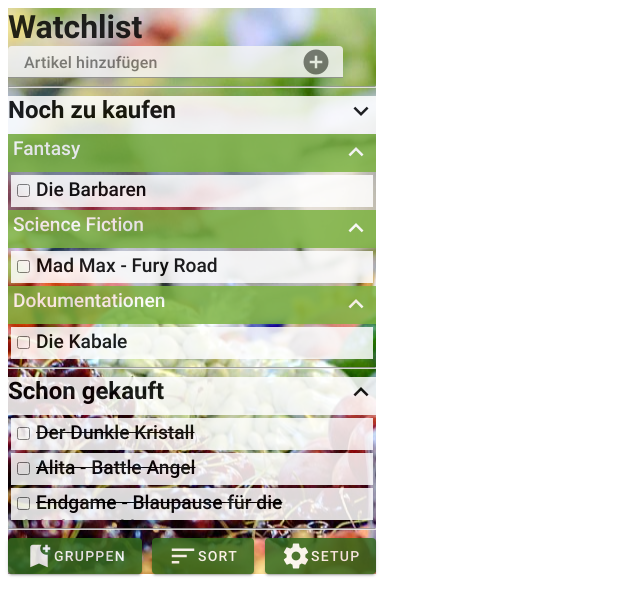
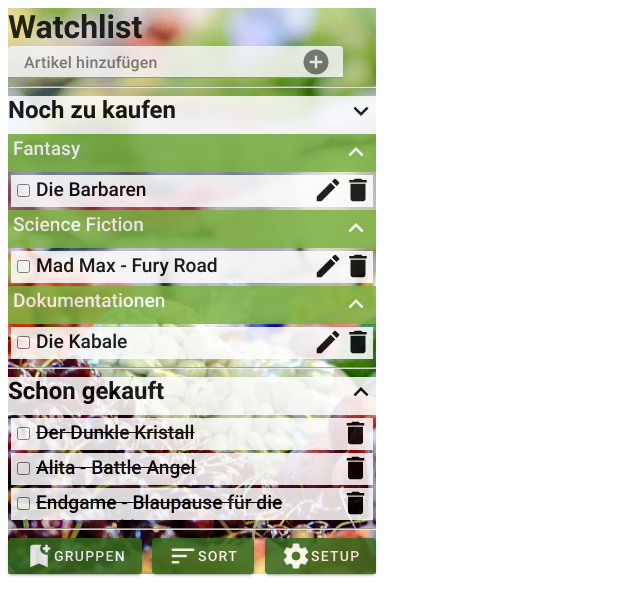
Before and after one commit to Cerepro/js-2022-04, a React (Create React App) app: page / in a window 1280 px wide. Shown: the top 616 px of the page, without its empty margins (0-640 px from the left). Built offline with nearby package versions, Linux system fonts and the light colour scheme.

Commit message:
ViewMode und EditMode implementiert

```diff
--- a/src/components/ArtikelTag.js
+++ b/src/components/ArtikelTag.js
@@ -3,6 +3,28 @@ import React from 'react'
 class ArtikelTag extends React.Component {
   constructor(props) {
     super(props)
+    this.state = {
+      // schaltet den Edit-Mode um
+      isEditing: false,
+      // enthält den neuen Namen im Edit-Mode
+      newName: this.props.artikel.name
+    }
+  }
+
+  handleChange(event) {
+    this.setState({newName: event.target.value})
+  }
+
+  /**
+   * Benennt einen Artikel um
+   * @param {Artikel} artikel - der umzubenennende Artikel
+   * @param {Event.KEYPRESS} event -
+   */
+  artikelUmbenennen(artikel, event) {
+    if (event && event.key != "Enter") return
+    // ToDo: Modell.aktuelleGruppe.artikelUmbenennen() verwenden
+    artikel.name = this.state.newName
+    this.setState({isEditing: false})
   }
 
   render() {
@@ -12,14 +34,34 @@ class ArtikelTag extends React.Component {
       artikelName = <s>{artikel.name}</s>
     }
 
+    const viewTemplate = (
+      <dd>
+        <label><input type="checkbox"/>{artikelName}</label>
+        {!artikel.gekauft ?
+          <i className="material-icons"
+             onClick={() => this.setState({isEditing: true})}>edit</i>
+          : ""
+        }
+        <i className="material-icons">delete</i></dd>
+    )
+
+    let editTemplate = (
+      <dd>
+        <input type="search" value={this.state.newName} autoFocus={true}
+               onChange={event => this.handleChange(event)}
+               onKeyPress={event => this.artikelUmbenennen(artikel, event)}/>
+        <i className="material-icons"
+           onClick={() => this.setState({isEditing: false})}>cancel </i>
+        <i className="material-icons"
+           onClick={() => this.artikelUmbenennen(artikel)}>check_circle </i>
+      </dd>
+    )
+
+
     return (
-      <React.Fragment>
-        {/* ToDo: füge hier drunter Deinen HTML-Code ein */}
-        <dd><label>
-          <input type="checkbox"/>
-          {artikelName}
-        </label></dd>
-      </React.Fragment>
+      this.state.isEditing
+        ? editTemplate
+        : viewTemplate
     )
   }
 }
```
